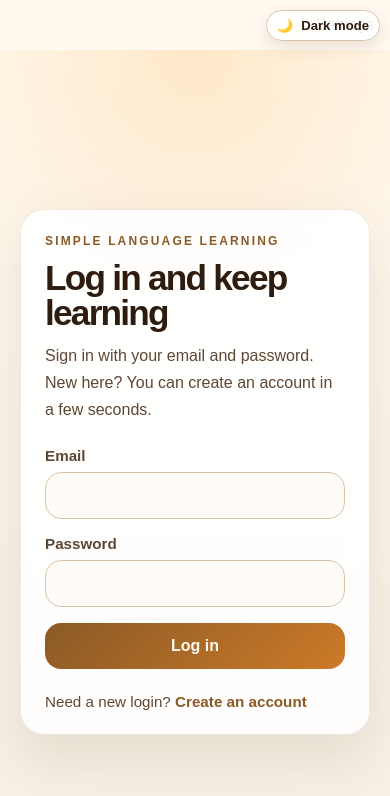
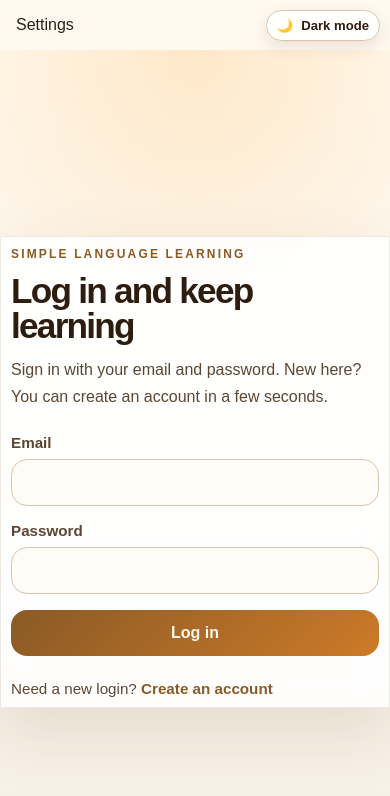
Before and after one commit to peterzeller/simple-language-learning, a Next.js app: page / in a window 390 px wide. Shown: the top 796 px of the page. Built offline with nearby package versions, Linux system fonts and the light colour scheme; no server answers.

Commit message:
Improve display of newlines and punctuation (#36)

```diff
--- a/src/app/auth.module.css
+++ b/src/app/auth.module.css
@@ -6,6 +6,12 @@
   background:
     radial-gradient(circle at top, var(--page-gradient-top), transparent 34%),
     linear-gradient(180deg, var(--page-gradient-start) 0%, var(--page-gradient-end) 100%);
+}
+
+@media (max-width: 640px) {
+  .page {
+    padding: 0;
+  }
 }
 
 .card {
@@ -311,14 +317,25 @@
   margin-top: 40px;
   display: flex;
   flex-wrap: wrap;
-  gap: 8px;
+  gap: 0px;
+}
+
+.textToken {
+  line-height: 1.2rem;
+  white-space: pre;
+  padding-top: 0.6rem;
+  color: var(--text-primary);
+}
+
+.lineBreak {
+  flex-basis: 100%;
 }
 
 .wordCard {
   border: 1px solid var(--surface-elevated);
   border-radius: 10px;
   background: var(--surface-elevated);
-  padding: 8px 10px;
+  padding: 0;
   min-height: 46px;
   display: inline-flex;
   flex-direction: column;
@@ -493,8 +510,8 @@
 @media (max-width: 640px) {
   .card,
   .sessionCard {
-    padding: 24px;
-    border-radius: 24px;
+    padding: 10px;
+    border-radius: 0;
   }
 }
 
--- a/src/app/layout.tsx
+++ b/src/app/layout.tsx
@@ -41,7 +41,7 @@ export default async function RootLayout({
           {themeInitializationScript}
         </Script>
         <NextIntlClientProvider locale={locale} messages={messages}>
-          <div style={{ display: "flex", gap: "0.75rem", justifyContent: "flex-end", padding: "1rem" }}>
+          <div style={{ display: "flex", gap: "0.75rem", justifyContent: "flex-start", padding: "1rem" }}>
             <Link href="/settings">{t("common.settings")}</Link>
             <ThemeToggle />
           </div>
```
Also changed, not shown: src/app/ui/sentence-training.tsx (+9 -4 lines).
